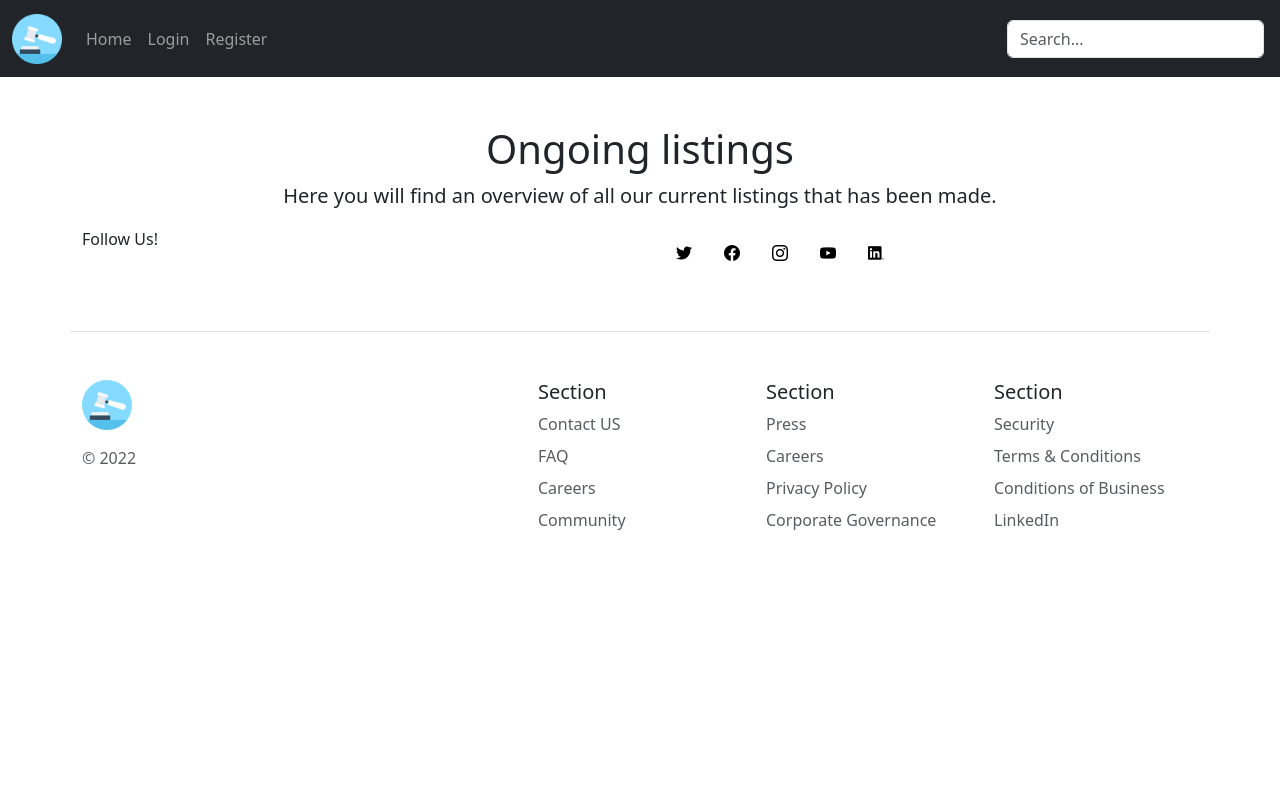
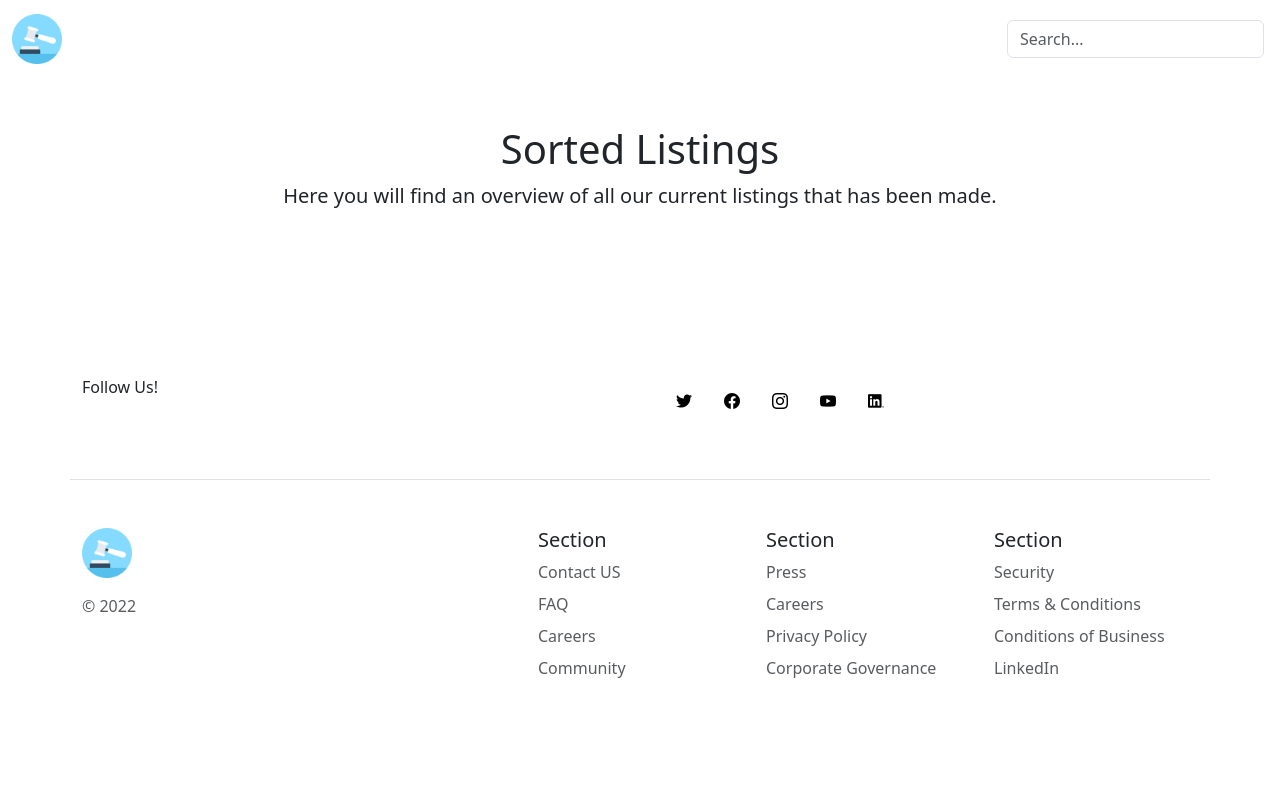
Before and after one commit to wexnox/AuctionHouse, a website built with Vite: page src/listings/index.html in a window 1280 px wide. Built offline with nearby package versions, Linux system fonts and the light colour scheme.

Commit message:
Improve layout and styling across the board

```diff
--- a/src/listings/index.html
+++ b/src/listings/index.html
@@ -9,8 +9,8 @@
     <link href="../images/favicon.png" rel="icon" type="image/x-icon"/>
     <title>Auction House</title>
 </head>
-<body>
-<nav class="navbar navbar-expand-lg navbar-dark bg-dark">
+<body class="bg-gradient-custom d-flex flex-column vh-100 mb-auto">
+<nav class="navbar navbar-expand-lg navbar-dark">
     <div class="container-fluid">
         <a class="navbar-brand" href="/">
             <img src="../images/favicon.png" alt="logo" width="50" class="d-inline-block align-text-top">
@@ -34,17 +34,18 @@
     </form>
 </nav>
 
-<main class="container">
-    <!--TODO: Remove background-->
-    <div class="pt-5 text-center  ">
-        <h1 class="fw-light">Ongoing listings</h1>
+<section>
+    <div id="searchResults" class="search-results"></div>
+</section>
+
+<main class="container mb-5 pb-5 flex-grow-1">
+    <div class="pt-5 text-center">
+        <h1 class="text-center">Sorted Listings</h1>
         <p class="lead ">Here you will find an overview of all our current listings that has been made.</p>
+        <div class="row row-cols-1 row-cols-md-3 row-cols-lg-4 mx-auto" id="listingsContainer"></div>
     </div>
-    <div class="row row-cols-1 row-cols-md-3 row-cols-lg-4 mx-auto" id="listingContainer"></div>
-
 </main>
-
-<footer>
+<footer class="mt-auto">
     <div class="container">
         <section class="row row-cols-1 row-cols-sm-2">
             <div class="col">
```
Also changed, not shown: src/index.html (+5 -4 lines), src/listings/create.html (+4 -4 lines), src/profile/index.html (+6 -5 lines).
